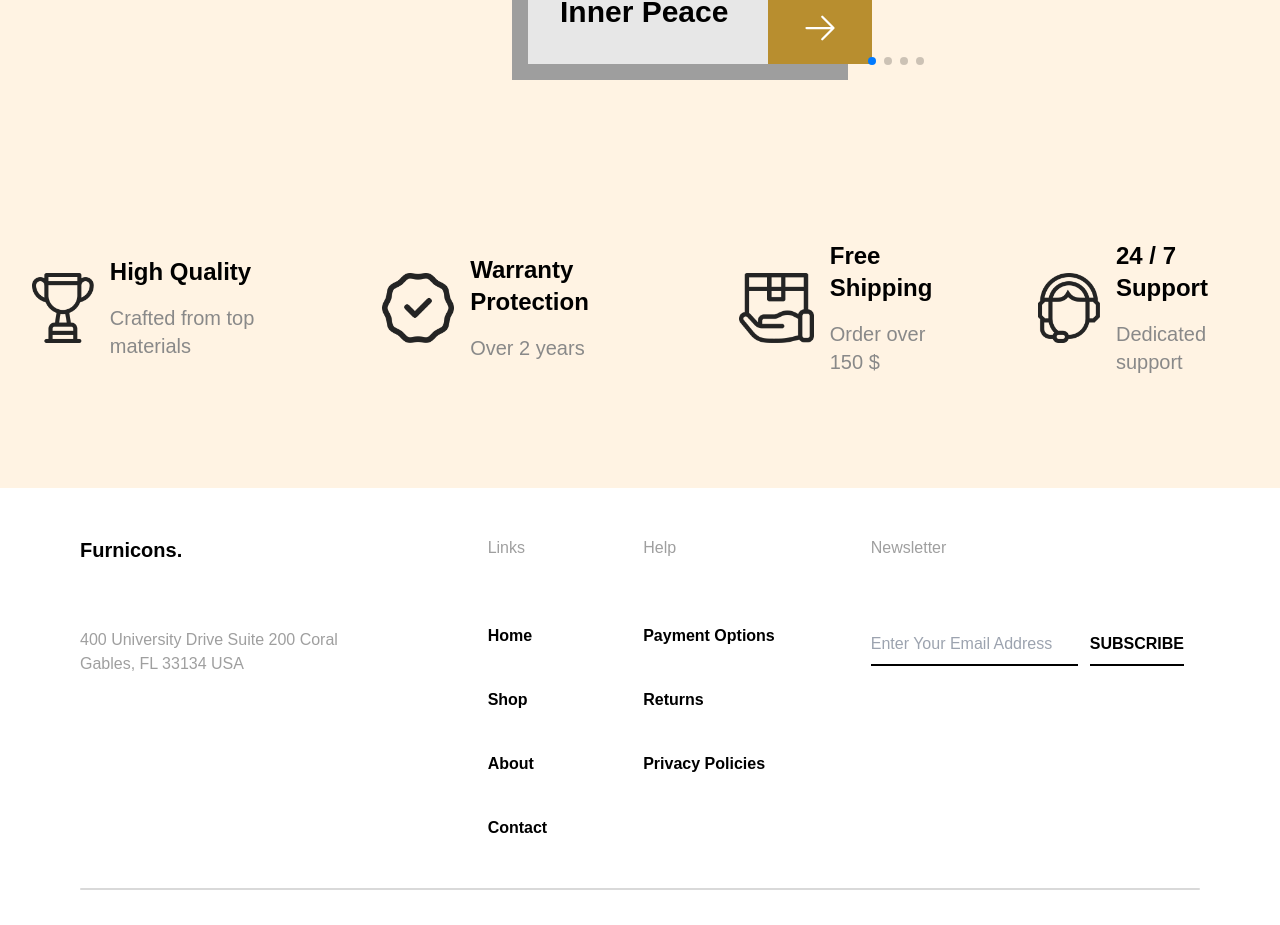
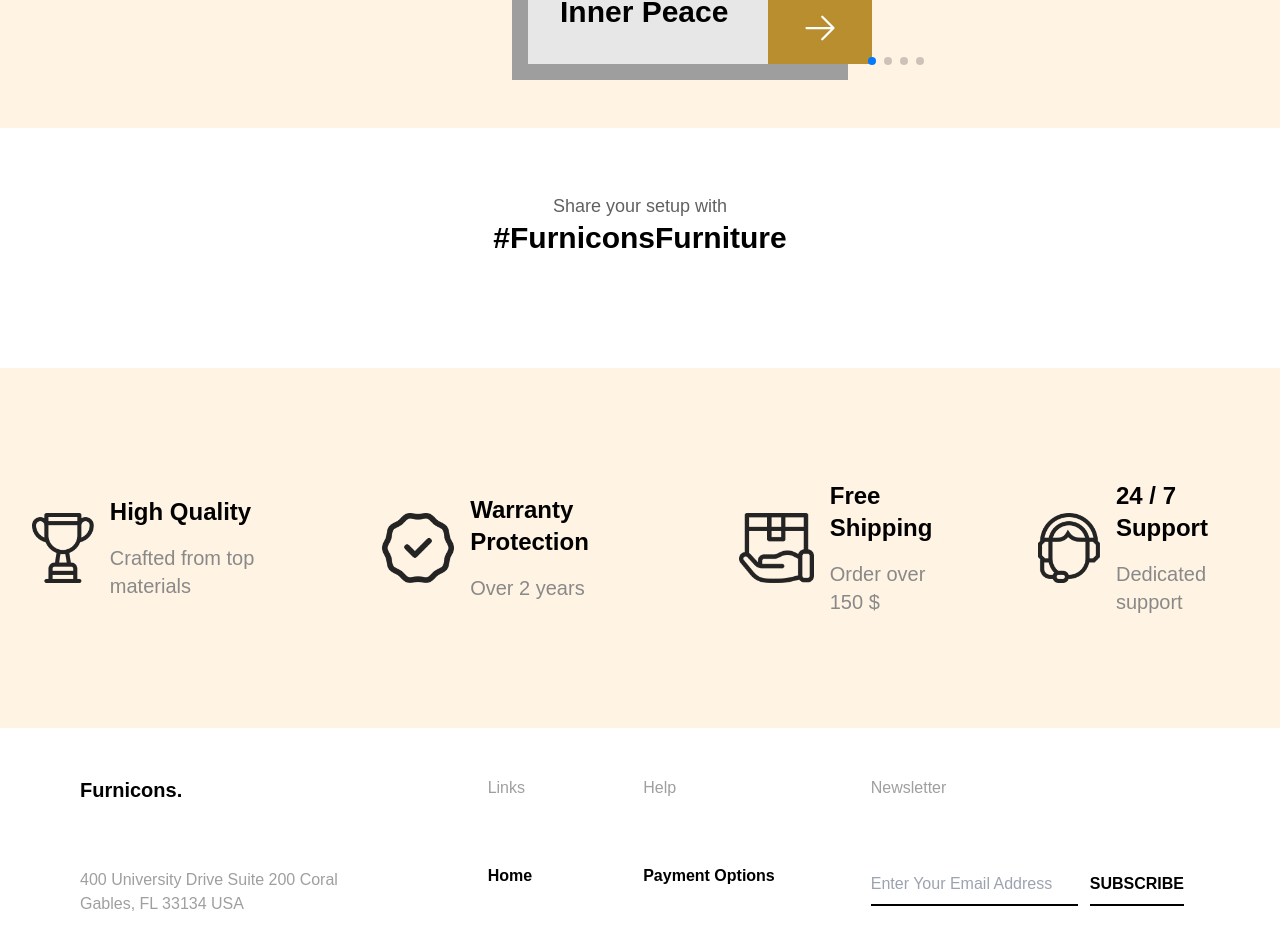
Before and after one commit to GustuRyan/Furnicons-E-Commerse, a Nuxt app: page / in a window 1280 px wide. Shown: the part 3554-4479 px from the top of the page. Built offline with nearby package versions, Linux system fonts and the light colour scheme; grey boxes are pictures that could not be loaded.

Commit message:
set up gallery section in homepage

```diff
--- /dev/null
+++ b/components/homepage/Gallery.vue
@@ -0,0 +1,19 @@
+<template>
+    <div class="w-full h-full flex flex-col gap-12 py-16">
+        <div class="w-full h-full text-center">
+            <span class="text-lg text-[#616161]">
+                Share your setup with
+            </span>
+            <h1 class="text-3xl font-bold">
+                #FurniconsFurniture
+            </h1>
+        </div>
+        <div class="grid">
+
+        </div>
+    </div>
+</template>
+
+<script setup lang="ts">
+
+</script>
--- a/pages/index.vue
+++ b/pages/index.vue
@@ -13,6 +13,9 @@
       <section>
         <HomepageSlider />
       </section>
+      <section>
+        <HomepageGallery />
+      </section>
     </Main>
   </div>
 </template>
```
